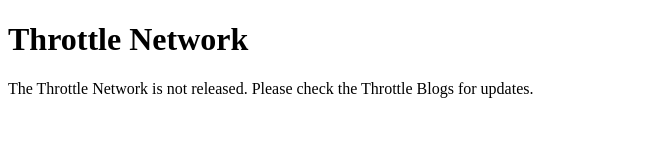
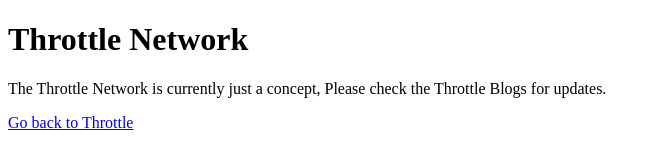
Before and after one commit to realthrottle/network.throttle.org.uk, a plain HTML site: page index.html in a window 1280 px wide. Shown: the whole page, without its empty margins (0-661 px from the left). Drawn offline with Linux system fonts and the light colour scheme.

Commit message:
Update index.html

```diff
--- a/index.html
+++ b/index.html
@@ -5,6 +5,7 @@
   </head>
   <body>
     <h1>Throttle Network</h1>
-    <p>The Throttle Network is not released. Please check the Throttle Blogs for updates.</p>
+    <p>The Throttle Network is currently just a concept, Please check the Throttle Blogs for updates.</p>
+    <a href="https://throttle.org.uk/">Go back to Throttle</a>
   </body>
 </html>
```
